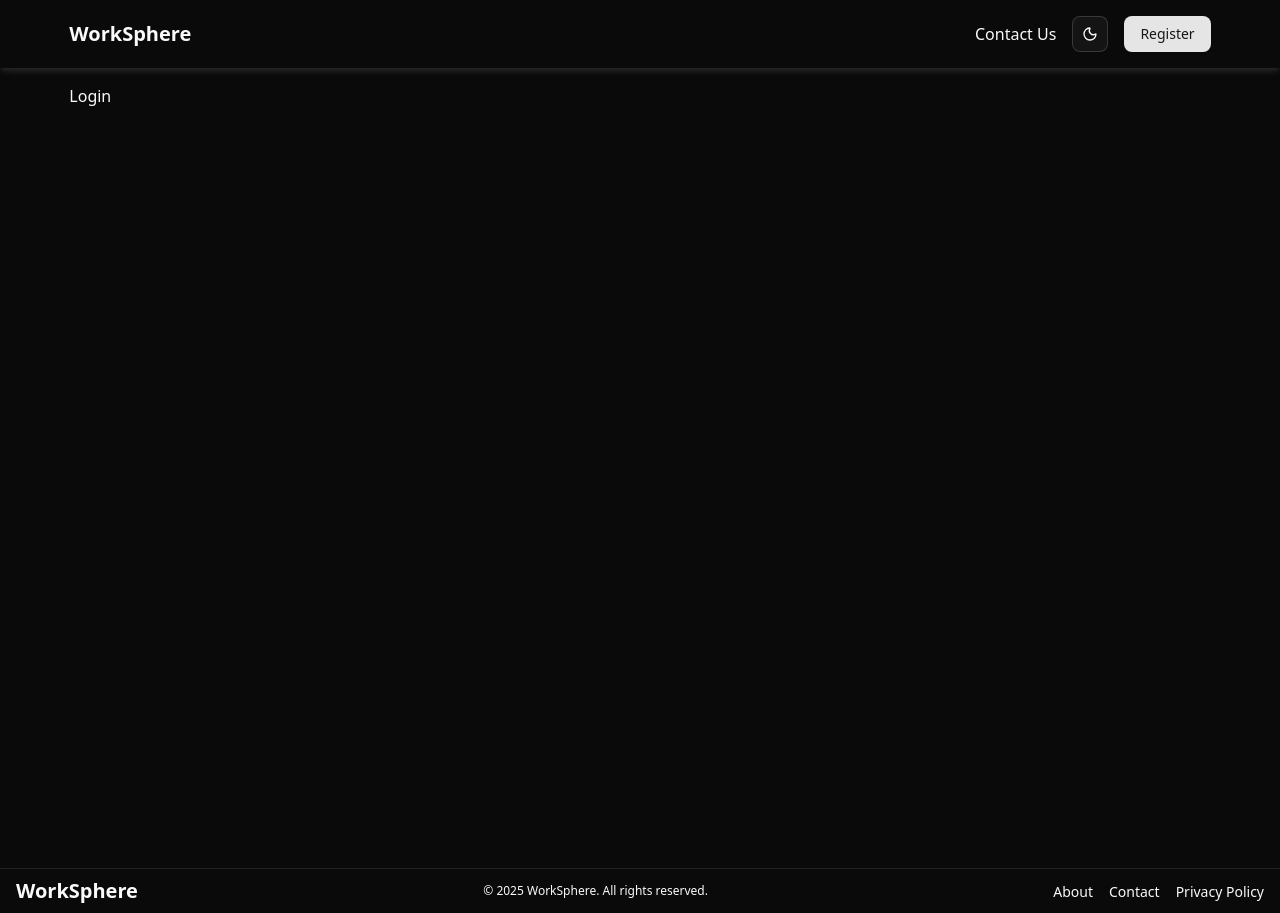
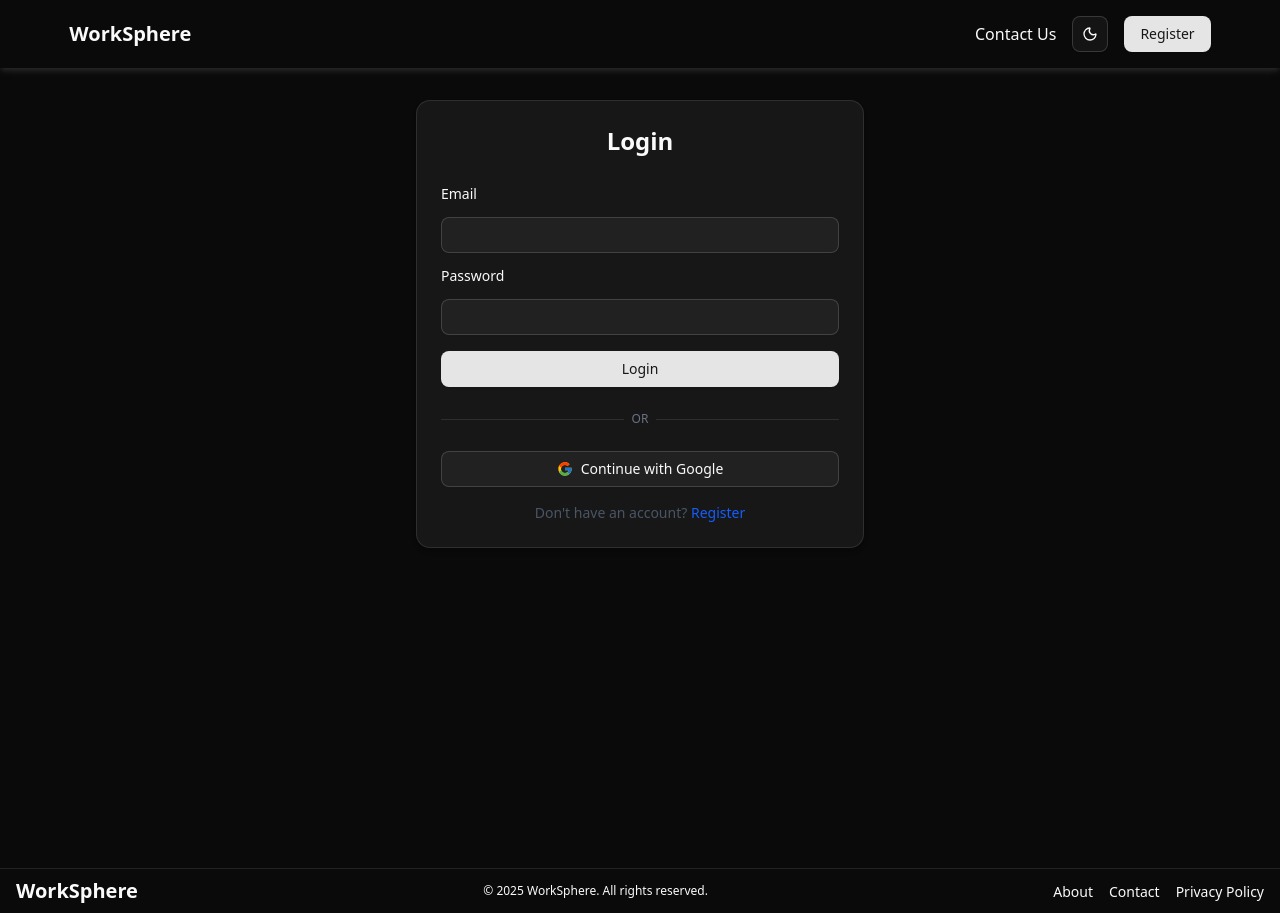
Before and after one commit to suraiya-jahan-bhuiyan-sraboni/workSphere-client, a React app: page /login in a window 1280 px wide. Built offline with nearby package versions, Linux system fonts and the light colour scheme; no server answers; the HTML template or start-up script is replaced by a standard one.

Commit message:
login page implemented and basic auth added to the private routes

```diff
--- a/package.json
+++ b/package.json
@@ -35,6 +35,7 @@
     "react-dom": "^19.1.0",
     "react-helmet": "^6.1.0",
     "react-hook-form": "^7.60.0",
+    "react-icons": "^5.5.0",
     "react-router": "^7.6.3",
     "tailwind-merge": "^3.3.1",
     "tailwindcss": "^4.1.11",
--- a/src/pages/Login.jsx
+++ b/src/pages/Login.jsx
@@ -1,9 +1,163 @@
-import React from 'react'
+import React, { use } from 'react';
+import { zodResolver } from "@hookform/resolvers/zod"
+import { useForm } from "react-hook-form"
+import { set, z } from "zod"
+
+import { Button } from "@/components/ui/button";
+import { Input } from "@/components/ui/input";
+import { Label } from "@/components/ui/label";
+import { Separator } from "@/components/ui/separator";
+import { FcGoogle } from "react-icons/fc";
+import { Card, CardContent, CardHeader, CardTitle } from "@/components/ui/card";
+import { Link, Navigate, useLocation, useNavigate } from 'react-router';
+import { AuthContext } from '../context/AuthContext';
+import axios from 'axios';
+import { useQueryClient } from '@tanstack/react-query';
+
+const loginSchema = z.object({
+  email: z.string().min(1, "Email is required").email("Invalid email"),
+  password: z.string().min(6, "Password must be at least 6 characters"),
+});
 
 const Login = () => {
+  const { setUser, loginUser, user, loading, setLoading, loginWithGoogle } = use(AuthContext)
+  const location = useLocation();
+  const navigate = useNavigate();
+  const from = location.state?.from || '/dashboard';
+  const queryClient = useQueryClient();
+  const {
+    register,
+    handleSubmit,
+    formState: { errors },
+  } = useForm({
+    resolver: zodResolver(loginSchema),
+  });
+  if (loading) {
+    console.log("from login page")
+    return <div className="min-h-screen flex justify-center items-center flex-col">
+      Loading...
+      <progress className="progress w-56"></progress>
+    </div>;
+  }
+  if (user) {
+    return <Navigate to={"/dashboard"} replace />
+  }
+
+  const onSubmit = (data) => {
+    console.log(data);
+    loginUser(data.email, data.password)
+      .then((result) => {
+        const userr = result.user;
+        console.log("firebase User logged in successfully:", userr);
+        setUser(userr);
+        navigate(from);
+      })
+      .catch((error) => {
+        console.error("Error logging in:", error);
+      });
+  };
+
+  const handleGoogleLogin = () => {
+    console.log("Logging in with Google...");
+    loginWithGoogle()
+      .then(async (result) => {
+        const userr = result.user;
+        setUser(userr);
+        setLoading(true);
+        const user_registrationData = {
+          fullName: userr.displayName,
+          emailAddress: userr.email,
+          phoneNumber: "",
+          role: "employee",
+          bankAccountNumber: "",
+          monthlySalary: "",
+          designation: "",
+          profilePhoto: "",
+          created_at: new Date().toISOString()
+        };
+
+        const isUserExists = await axios.get(`${import.meta.env.VITE_API_URL}/users?email=${userr.email}`);
+        console.log("User already exists:", isUserExists.data);
+
+        if (isUserExists.data.user === false) {
+          const registeredUser = await axios.post(`${import.meta.env.VITE_API_URL}/register`, user_registrationData);
+          console.log("Google User logged in with first time registration successfully:", registeredUser.data);
+          await queryClient.refetchQueries({ queryKey: ['role', userr.email] });
+          setLoading(false);
+
+        } else {
+          console.log("Google User logged in successfully:", userr);
+          setLoading(false);
+
+        }
+
+      })
+      .catch((error) => {
+        console.error("Error logging in with Google:", error);
+      });
+
+  };
+
   return (
-    <div>Login</div>
-  )
-}
+    <div className=" flex items-center justify-center p-4">
+      <Card className="w-full max-w-md shadow-md">
+        <CardHeader>
+          <CardTitle className="text-center text-2xl font-bold">Login</CardTitle>
+        </CardHeader>
 
-export default Login
+        <CardContent>
+          <form onSubmit={handleSubmit(onSubmit)} className="space-y-4">
+            {/* Email */}
+            <div className='space-y-4'>
+              <Label htmlFor="email">Email</Label>
+              <Input id="email" type="email" {...register("email")} />
+              {errors.email && (
+                <p className="text-red-500 text-sm">{errors.email.message}</p>
+              )}
+            </div>
+
+            {/* Password */}
+            <div className='space-y-4'>
+              <Label htmlFor="password">Password</Label>
+              <Input id="password" type="password" {...register("password")} />
+              {errors.password && (
+                <p className="text-red-500 text-sm">{errors.password.message}</p>
+              )}
+            </div>
+
+            <Button type="submit" className="w-full">
+              Login
+            </Button>
+          </form>
+
+          {/* Divider */}
+          <div className="my-6 flex items-center justify-between gap-2">
+            <Separator className="flex-1" />
+            <span className="text-xs text-gray-500">OR</span>
+            <Separator className="flex-1" />
+          </div>
+
+          {/* Google Login */}
+          <Button
+            variant="outline"
+            className="w-full flex items-center gap-2"
+            onClick={handleGoogleLogin}
+          >
+            <FcGoogle className="w-5 h-5" />
+            Continue with Google
+          </Button>
+
+          {/* Extra Links */}
+          <div className="mt-4 text-center text-sm text-gray-600">
+            Don't have an account?{" "}
+            <Link to="/register" className="text-blue-600 hover:underline">
+              Register
+            </Link>
+          </div>
+        </CardContent>
+      </Card>
+    </div>
+  );
+};
+
+export default Login;
--- /dev/null
+++ b/src/router/PrivateRoute.jsx
@@ -0,0 +1,27 @@
+import React, { useContext } from 'react'
+
+import { Navigate, useLocation } from 'react-router';
+import { AuthContext } from '../context/AuthContext';
+
+const PrivateRoute = ({ children }) => {
+    const { user, loading } = useContext(AuthContext)
+
+    const location = useLocation()
+
+    if (loading) {
+        console.log("from private route")
+        return <div className="min-h-screen flex justify-center items-center flex-col">
+            Loading...
+            <progress className="progress w-56"></progress>
+        </div>;
+    }
+    if (user && user?.email) {
+        return children
+      }
+
+  return (
+      <Navigate state={location.pathname} to='/login'></Navigate>
+  )
+}
+
+export default PrivateRoute
--- a/src/router/Router.jsx
+++ b/src/router/Router.jsx
@@ -11,6 +11,7 @@
 import Error404 from "../pages/Error404";
 import DashBoard from "../pages/DashBoard";
 import DashboardHome from "../pages/DashboardHome";
+import PrivateRoute from "./PrivateRoute";
 
 const router = createBrowserRouter([
     {
@@ -44,9 +45,9 @@
     {
         path: "/dashboard",
         element: (
-
+            <PrivateRoute>
                 <DashBoard />
-
+            </PrivateRoute>
         ),
         children: [
             {
```
Also changed, not shown: 1 other file (tests, documents, lock files or other folders).
